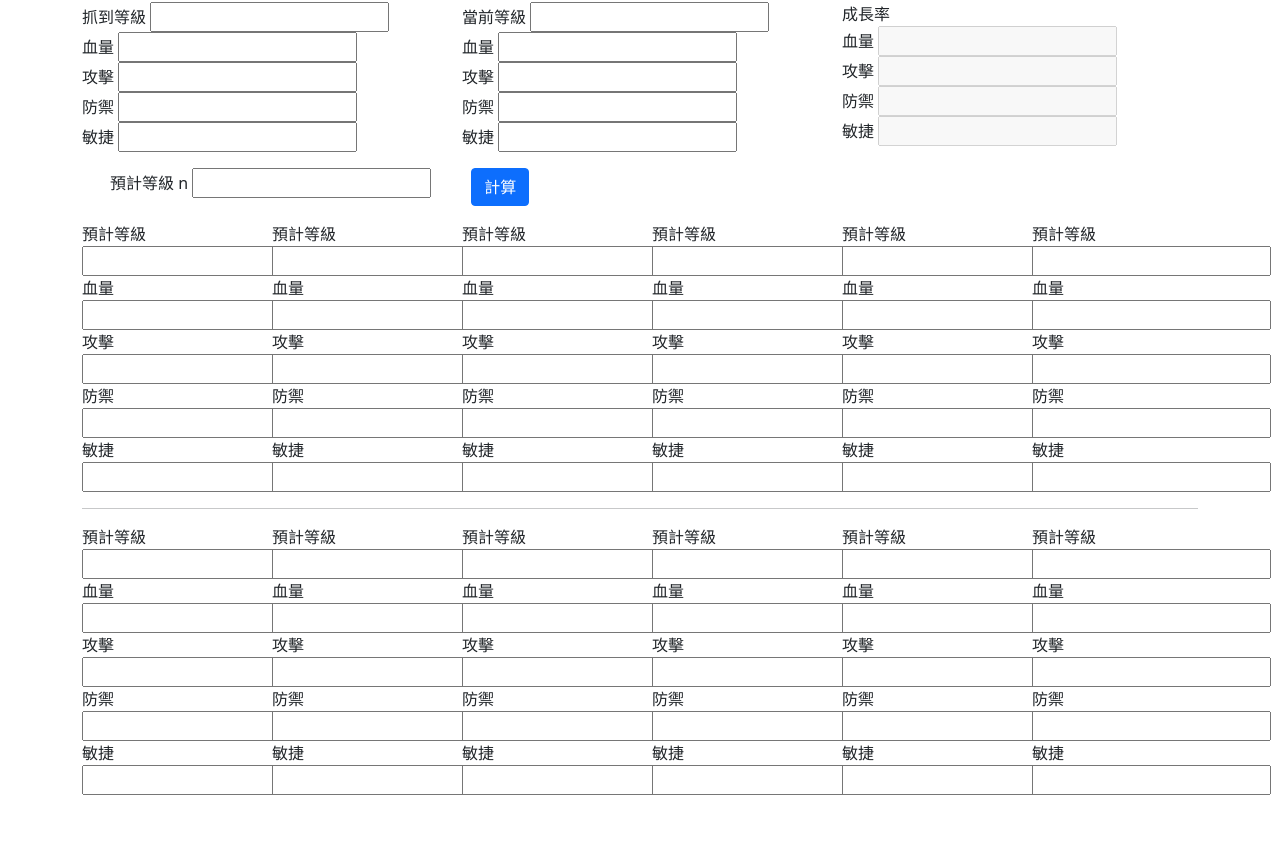
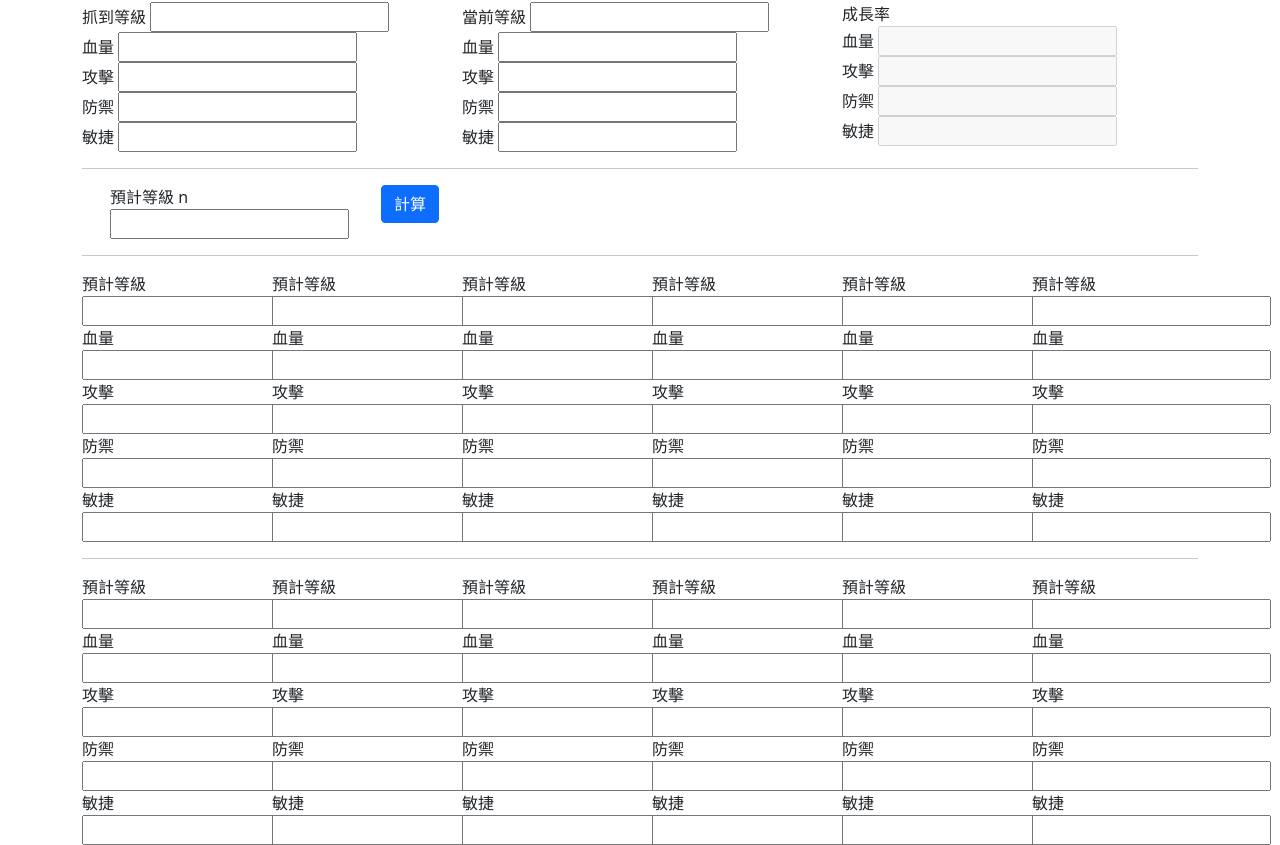
Before and after one commit to EeroLai/stone_age_calculator, a plain HTML site: page index.html in a window 1280 px wide. Shown: the part 86-931 px from the top of the page. Before the commit the page ends 881 px from the top, so only its background shows below. Drawn offline with nearby package versions, Linux system fonts and the light colour scheme.

Commit message:
update html

```diff
--- a/index.html
+++ b/index.html
@@ -77,14 +77,16 @@
                     </div>
                 </div>
             </div>
+            <hr>
             <div class="row m-3 ">
-                <div class="col-4">
+                <div class="col-3">
                     預計等級 n <input type="text" id="n">
                 </div>
-                <div class="col-8">
+                <div class="col-3">
                     <button type="button" class="btn btn-primary" id="commit">計算</button>
                 </div>
             </div>
+            <hr>
             <div class="row">
                 <div class="col-2">
                     <div>
```
